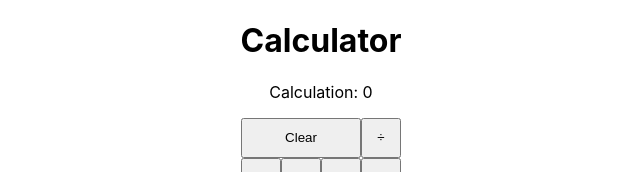
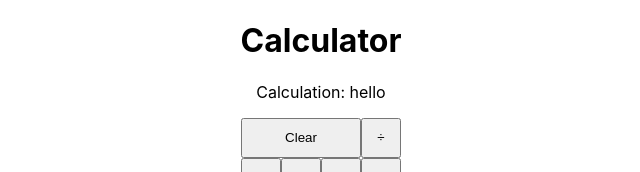
Before and after one commit to suesdesign/React-calculator-app, a React (Create React App) app: page / in a window 1280 px wide. Shown: the top 172 px of the page, without its empty margins (319-959 px from the left). Built offline with nearby package versions, Linux system fonts and the light colour scheme.

Commit message:
Display calculator state added

```diff
--- a/src/App.js
+++ b/src/App.js
@@ -8,7 +8,7 @@
 
 class App extends Component {
   state = {
-    input: 0
+    calculation: "hello"
   };
   renderButton(i) {
     return <Buttons value={i} />;
@@ -18,7 +18,7 @@
       <div class="App">
         <h1>Calculator</h1>
         <div className="Calculator">
-          <CalculatorInput calculation={this.state.input} />
+          <CalculatorInput calculation={this.state.calculation} />
           <div className="first-row">
             <InputClear value="Clear" />
             {this.renderButton("÷")}
```
